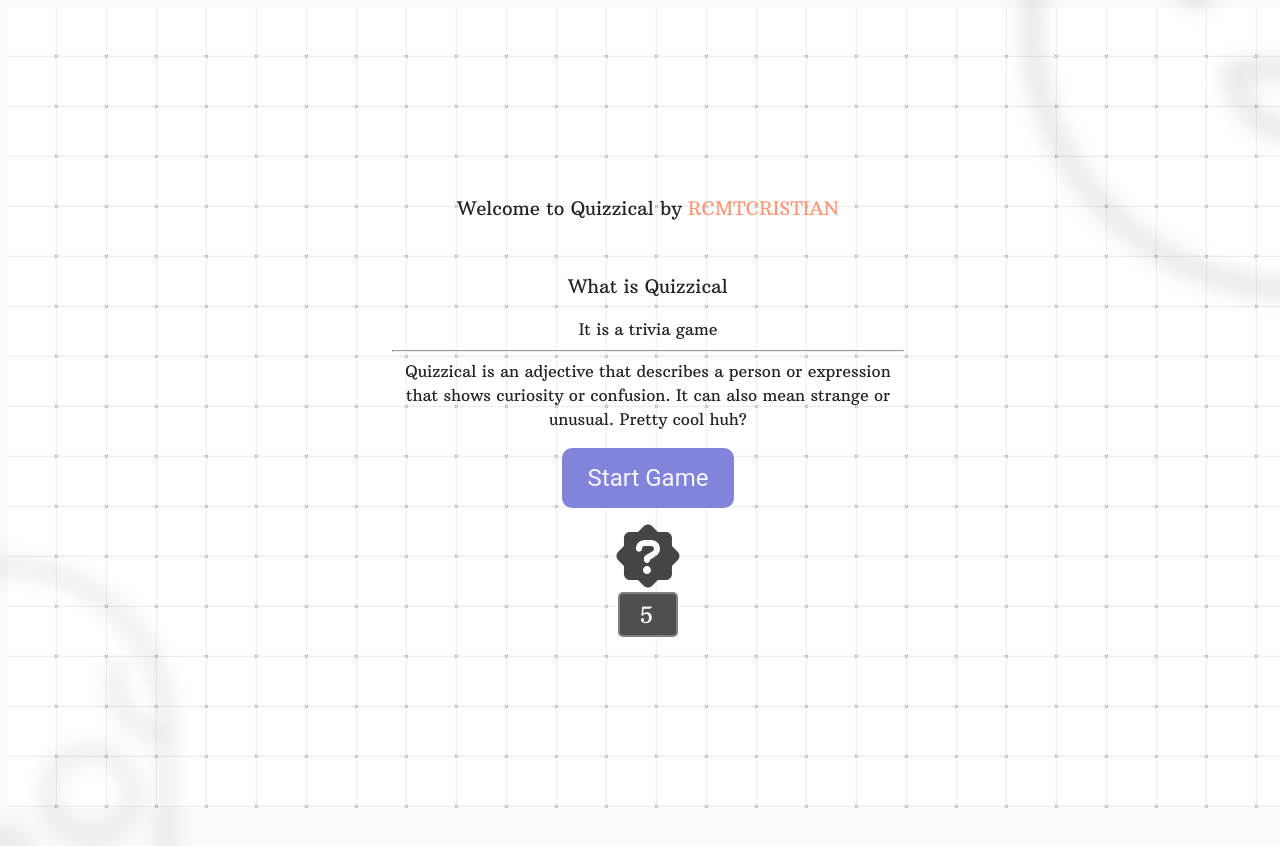
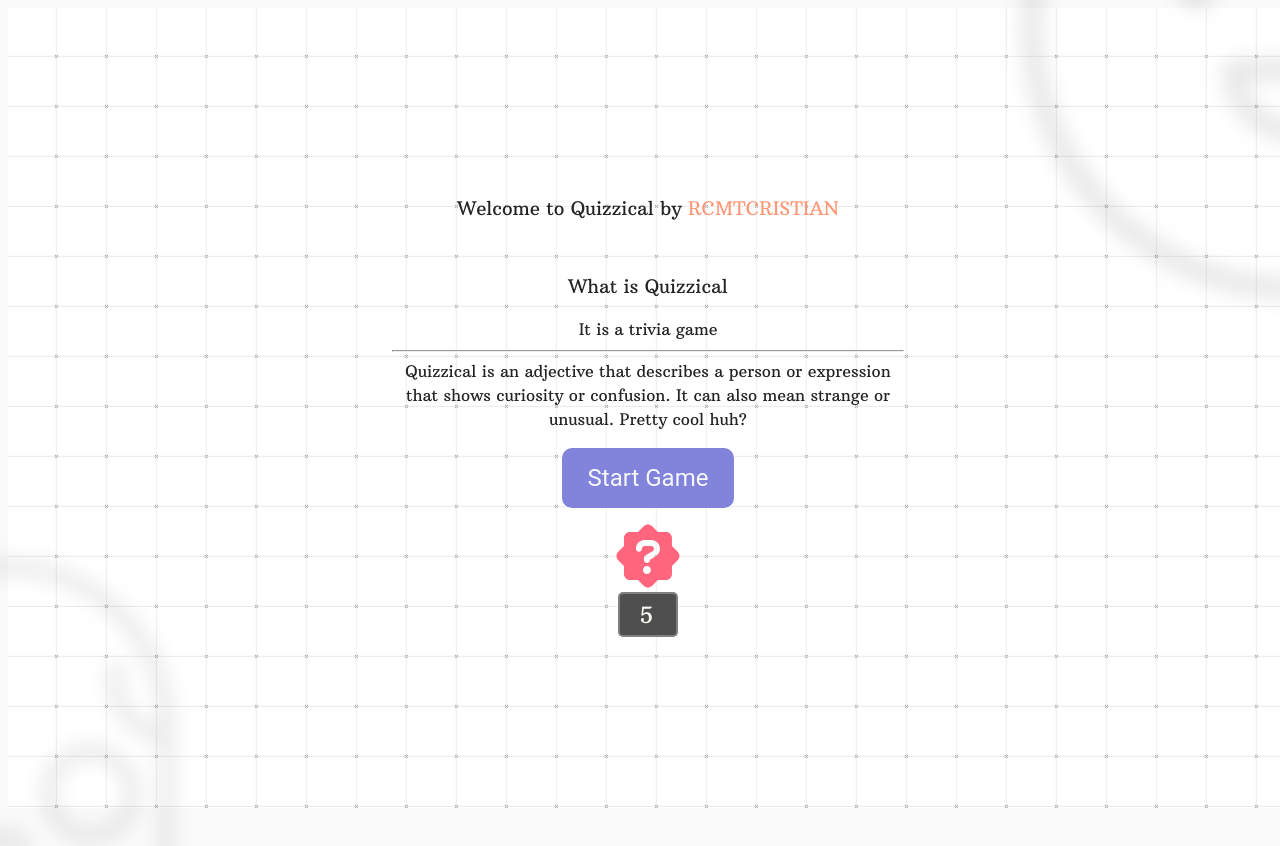
Before and after one commit to rcmtcristian/Quizzical, a React (Vite) app: page / in a window 1280 px wide. Shown: the top 846 px of the page. Built offline with nearby package versions, Linux system fonts and the light colour scheme; no server answers.

Commit message:
fix: question v2

```diff
--- a/src/Components/Questions/HandleCount.jsx
+++ b/src/Components/Questions/HandleCount.jsx
@@ -9,7 +9,7 @@ function HandleCount() {
     <div className="number--container">
       <img
         className="questionMarkIcon"
-        src="../src/assets/seal-question.svg"
+        src="../src/assets/icon.svg"
         alt="question"
       />
       <input
```
